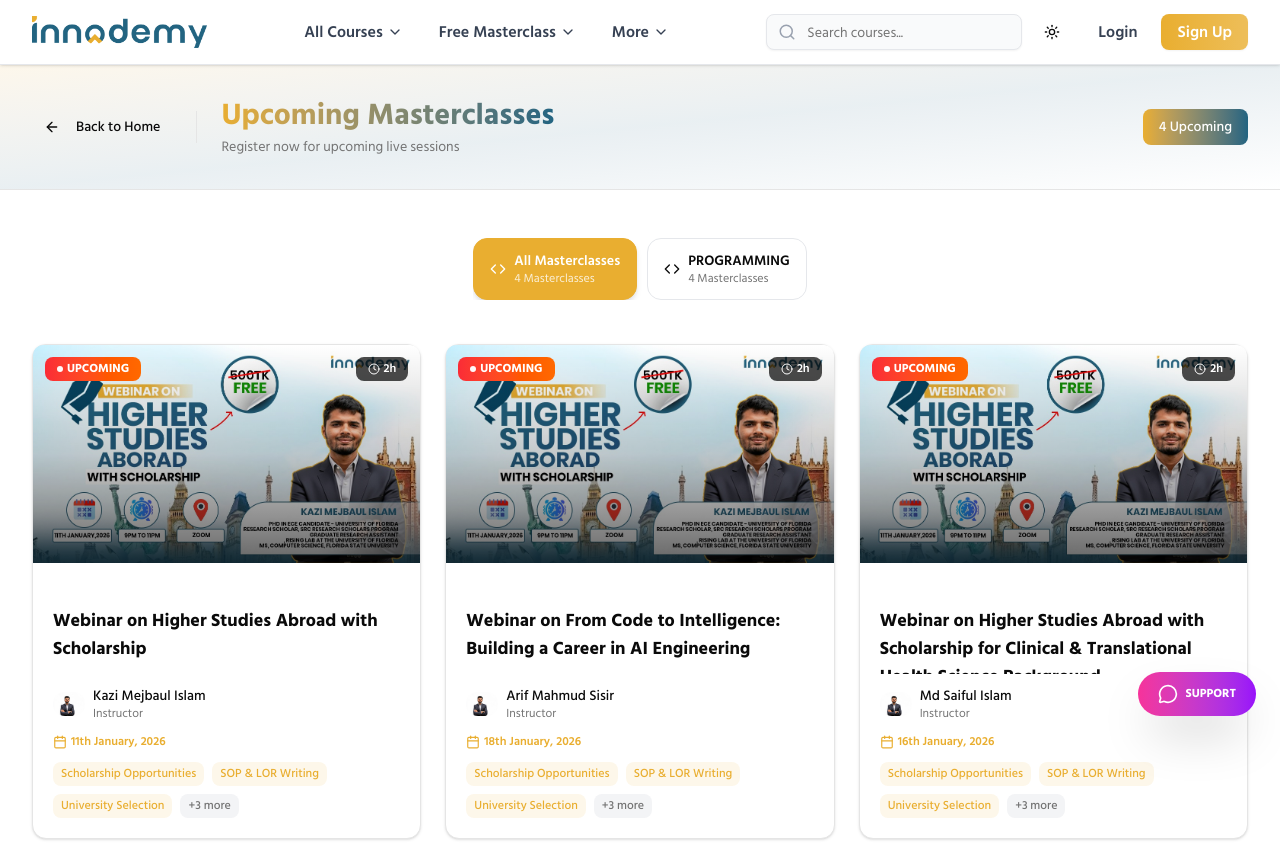
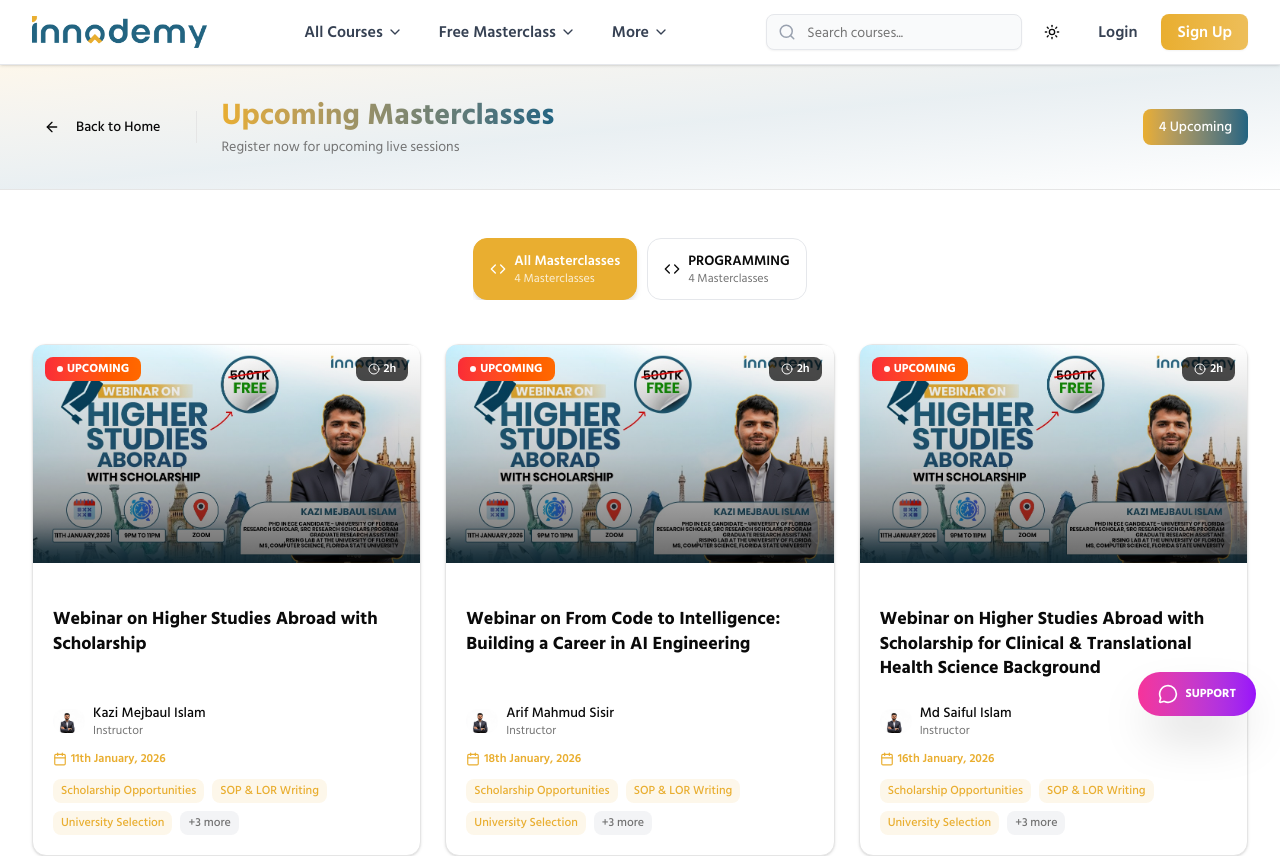
Before and after one commit to mehrabhossain1/innodemmy-frontend, a Next.js app: page /upcoming-webinar in a window 1280 px wide. Shown: the top 856 px of the page. Built offline with nearby package versions, Linux system fonts and the light colour scheme.

Commit message:
feat: Increase height of webinar title for improved readability

```diff
--- a/app/upcoming-webinar/page.tsx
+++ b/app/upcoming-webinar/page.tsx
@@ -352,7 +352,7 @@ function UpcomingWebinarCard({ webinar }: { webinar: Webinar }) {
 
                 <CardContent className="p-5">
                     {/* Title */}
-                    <h3 className="font-bold text-lg text-foreground line-clamp-3 mb-3 group-hover:text-accent transition-colors h-[4.2rem]">
+                    <h3 className="font-bold text-lg text-foreground line-clamp-3 mb-3 group-hover:text-accent transition-colors h-[5.25rem] leading-snug">
                         {webinar.title}
                     </h3>
 
```
